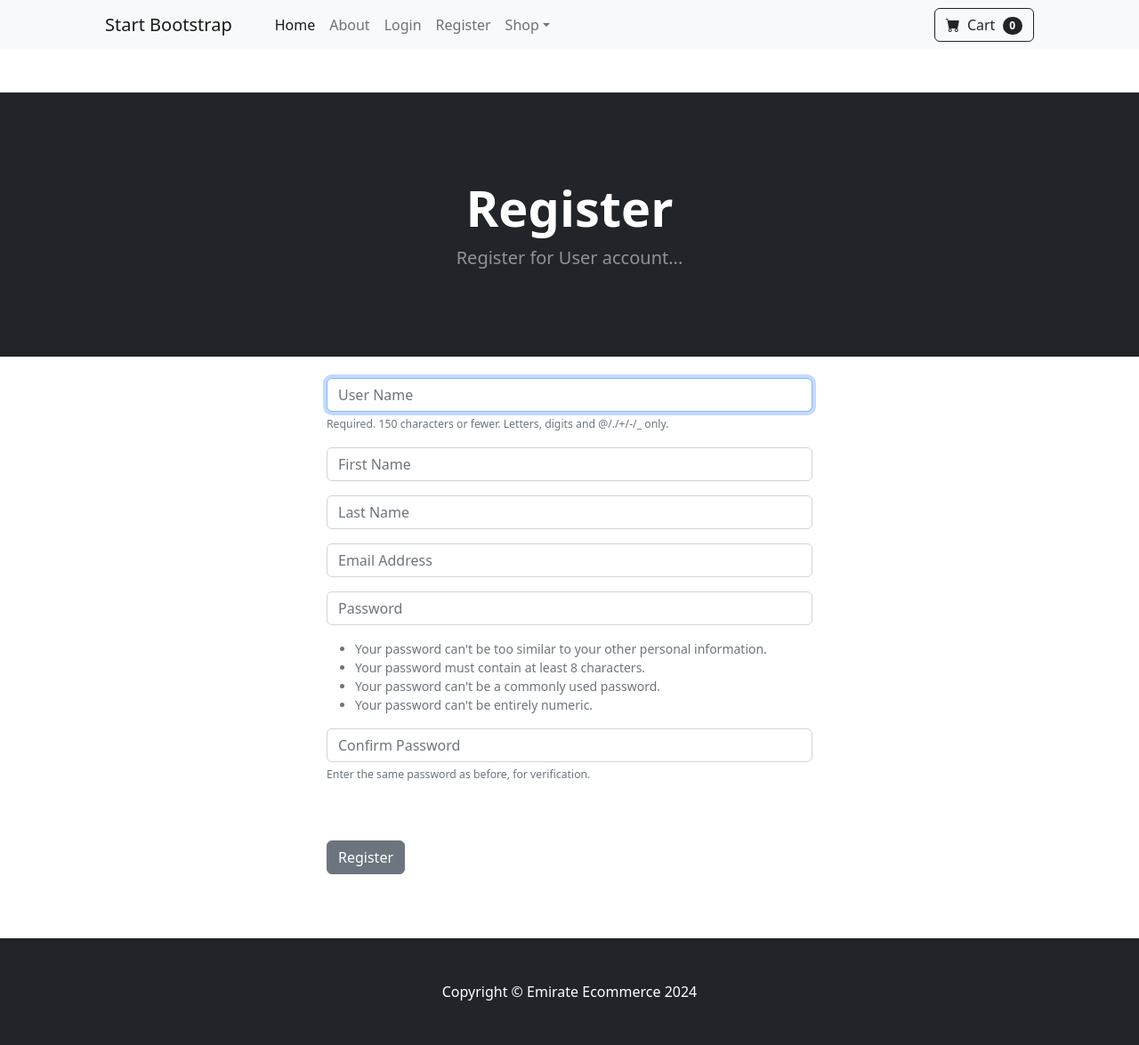
After one commit to Jauganaut/DJANGO_ECOMMERCE, a Django app: page /register/ in a window 1280 px wide. The commit adds this page. Shown: the whole page at 89% size. Run offline with Django 5.2, Linux system fonts and the light colour scheme; some libraries are stand-ins or nearby versions.

Commit message:
added Login/Logout/UserRegistration and alert message function

```diff
--- /dev/null
+++ b/store/forms.py
@@ -0,0 +1,30 @@
+from django.contrib.auth.models import User
+from django.contrib.auth.forms import UserCreationForm
+from django import forms
+
+class SignUpForm(UserCreationForm):
+	email = forms.EmailField(label="", widget=forms.TextInput(attrs={'class':'form-control', 'placeholder':'Email Address'}))
+	first_name = forms.CharField(label="", max_length=100, widget=forms.TextInput(attrs={'class':'form-control', 'placeholder':'First Name'}))
+	last_name = forms.CharField(label="", max_length=100, widget=forms.TextInput(attrs={'class':'form-control', 'placeholder':'Last Name'}))
+
+	class Meta:
+		model = User
+		fields = ('username', 'first_name', 'last_name', 'email', 'password1', 'password2')
+
+	def __init__(self, *args, **kwargs):
+		super(SignUpForm, self).__init__(*args, **kwargs)
+
+		self.fields['username'].widget.attrs['class'] = 'form-control'
+		self.fields['username'].widget.attrs['placeholder'] = 'User Name'
+		self.fields['username'].label = ''
+		self.fields['username'].help_text = '<span class="form-text text-muted"><small>Required. 150 characters or fewer. Letters, digits and @/./+/-/_ only.</small></span>'
+
+		self.fields['password1'].widget.attrs['class'] = 'form-control'
+		self.fields['password1'].widget.attrs['placeholder'] = 'Password'
+		self.fields['password1'].label = ''
+		self.fields['password1'].help_text = '<ul class="form-text text-muted small"><li>Your password can\'t be too similar to your other personal information.</li><li>Your password must contain at least 8 characters.</li><li>Your password can\'t be a commonly used password.</li><li>Your password can\'t be entirely numeric.</li></ul>'
+
+		self.fields['password2'].widget.attrs['class'] = 'form-control'
+		self.fields['password2'].widget.attrs['placeholder'] = 'Confirm Password'
+		self.fields['password2'].label = ''
+		self.fields['password2'].help_text = '<span class="form-text text-muted"><small>Enter the same password as before, for verification.</small></span>'
--- a/store/templates/base.html
+++ b/store/templates/base.html
@@ -18,6 +18,16 @@
     <body>
         <!-- Navigation-->
         {% include 'navbar.html' %}
+        <br><br>
+        {% if messages %}
+            {% for message in messages %}
+            <div class="alert alert-warning alert-dismissible fade show" role="alert">
+                {{message}}
+                <button type="button" class="btn-close" data-bs-dismiss="alert" aria-label="Close"></button>
+              </div>
+
+            {% endfor %}
+        {% endif %}
         <!-- Header-->
 
         {% block content %}
--- a/store/templates/home.html
+++ b/store/templates/home.html
@@ -41,7 +41,7 @@
                             </div>
                             <!-- Product actions-->
                             <div class="card-footer p-4 pt-0 border-top-0 bg-transparent">
-                                <div class="text-center"><a class="btn btn-outline-dark mt-auto" href="#">View options</a></div>
+                                <div class="text-center"><a class="btn btn-outline-dark mt-auto" href="{% url 'product' product.id %}">View Product</a></div>
                             </div>
                         </div>
                     </div>
@@ -64,7 +64,7 @@
                             </div>
                             <!-- Product actions-->
                             <div class="card-footer p-4 pt-0 border-top-0 bg-transparent">
-                                <div class="text-center"><a class="btn btn-outline-dark mt-auto" href="#">View options</a></div>
+                                <div class="text-center"><a class="btn btn-outline-dark mt-auto" href="{% url 'product' product.id %}">View options</a></div>
                             </div>
                         </div>
                     </div>
--- a/store/templates/navbar.html
+++ b/store/templates/navbar.html
@@ -6,6 +6,12 @@
             <ul class="navbar-nav me-auto mb-2 mb-lg-0 ms-lg-4">
                 <li class="nav-item"><a class="nav-link active" aria-current="page" href="#!">Home</a></li>
                 <li class="nav-item"><a class="nav-link" href="{% url 'about' %}">About</a></li>
+                {% if user.is_authenticated %}
+                <li class="nav-item"><a class="nav-link" href="{% url 'logout' %}">Logout</a></li>
+                {% else %}
+                <li class="nav-item"><a class="nav-link" href="{% url 'login' %}">Login</a></li>
+                <li class="nav-item"><a class="nav-link" href="{% url 'register' %}">Register</a></li>
+                {% endif %}
                 <li class="nav-item dropdown">
                     <a class="nav-link dropdown-toggle" id="navbarDropdown" href="#" role="button" data-bs-toggle="dropdown" aria-expanded="false">Shop</a>
                     <ul class="dropdown-menu" aria-labelledby="navbarDropdown">
--- /dev/null
+++ b/store/templates/register.html
@@ -0,0 +1,35 @@
+{% extends 'base.html' %}
+{% block content %}
+<header class="bg-dark py-5">
+    <div class="container px-4 px-lg-5 my-5">
+        <div class="text-center text-white">
+            <h1 class="display-4 fw-bolder">Register</h1>
+            <p class="lead fw-normal text-white-50 mb-0">Register for User account...</p>
+        </div>
+    </div>
+</header>
+
+<div class=" container">
+    <div class=" row">
+
+          <br>
+          <br>
+            <div class="col-md-6 offset-md-3">
+                <br>
+                <form method="POST" Action="{% url 'register' %}">
+                  {% csrf_token %}
+
+                  {{ form.as_p }}
+                  <br><br>
+                  <button type="submit" class="btn btn-secondary">Register</button>
+
+                  </form>
+
+<br>
+<br>
+<br>
+            </div>
+    </div>
+
+</div>
+{% endblock %}
--- a/store/urls.py
+++ b/store/urls.py
@@ -4,4 +4,8 @@ from . import views
 urlpatterns = [
     path('',views.home,name='home'),
     path('about/',views.about,name='about'),
+    path('login/',views.login_user,name='login'),
+    path('logout/',views.logout_user,name='logout'),
+    path('register/',views.register_user,name='register'),
+    path('product/<int:pk>',views.product,name='product'),
 ]
--- a/store/views.py
+++ b/store/views.py
@@ -1,10 +1,60 @@
-from django.shortcuts import render
+from django.shortcuts import render, redirect
 from .models import Product
+from django.contrib.auth import authenticate, login, logout
+from django.contrib import messages
+from django.contrib.auth.models import User
+from django.contrib.auth.forms import UserCreationForm
+from django import forms
+from .forms import SignUpForm
 
 # Create your views here.
+def product(request,pk):
+    products = Product.objects.get(id=pk)
+    return render(request, 'product.html',{'products':products})
+
 def home(request):
     products = Product.objects.all()
     return render(request, 'home.html',{'products':products})
 
 def about(request):
     return render(request, 'about.html',{})
+
+def login_user(request):
+    if request.method == "POST":
+        username = request.POST['username']
+        password = request.POST['password']
+        user = authenticate(request, username=username, password=password)
+        if user is not None:
+            login(request,user)
+            messages.success(request,("you have been logged in"))
+            return redirect('home')
+        else:
+            messages.success(request, ("There was an error,please try again"))
+            return redirect('login')
+    else:
+        return render(request, 'login.html',{})
+
+
+def logout_user(request):
+    logout(request)
+    messages.success(request,("you have been logged out...Thanks for stopping by"))
+    return redirect('home')
+
+def register_user(request):
+    form = SignUpForm
+    if request.method == "POST":
+        form = SignUpForm(request.POST)
+        if form.is_valid():
+            form.save()
+            username = form.cleaned_data['username']
+            password = form.cleaned_data['password1']
+            #log in user
+            user = authenticate(username=username, password=password)
+            login(request, user)
+            messages.success(request, ('you have registered successfully'))
+            return redirect('home')
+        else:
+            messages.success(request, ('whoops, There was a problem registering, please try again!!'))
+            return redirect('home')
+    else:
+        return render(request,'register.html',{'form':form})
```
Also changed, not shown: store/templates/login.html (added, +38 -0 lines), store/templates/product.html (added, +22 -0 lines), db.sqlite3, media/uploads/product/windows.jpg (added).
